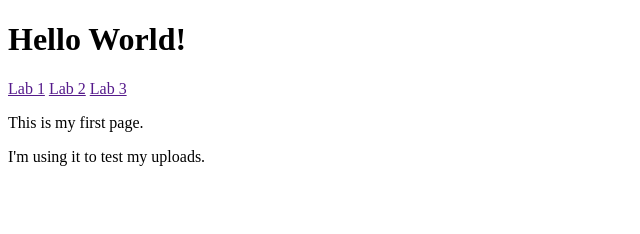
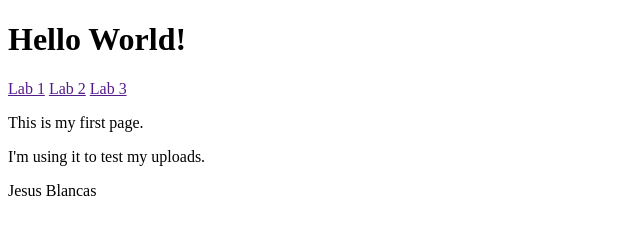
Before and after one commit to jblancas1998/ITSE1311-Fall24, a plain HTML site: page test.html in a window 1280 px wide. Shown: the whole page, without its empty margins (0-640 px from the left). Drawn offline with Linux system fonts and the light colour scheme.

Commit message:
Update test.html

```diff
--- a/test.html
+++ b/test.html
@@ -12,5 +12,6 @@
     </nav>
     <p>This is my first page.</p>
     <p>I'm using it to test my uploads.</p>
+    <p>Jesus Blancas</p>
 </body>
 </html>
```
